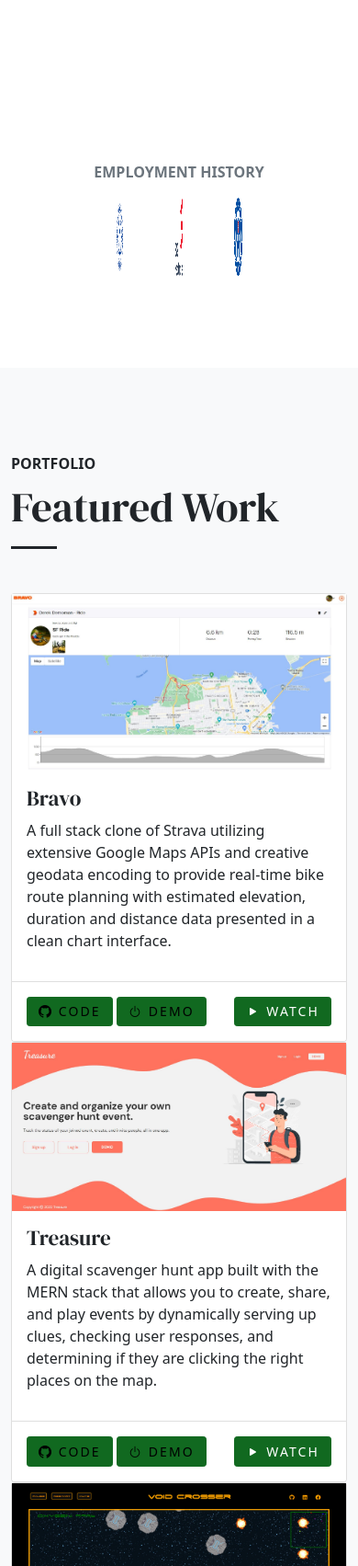
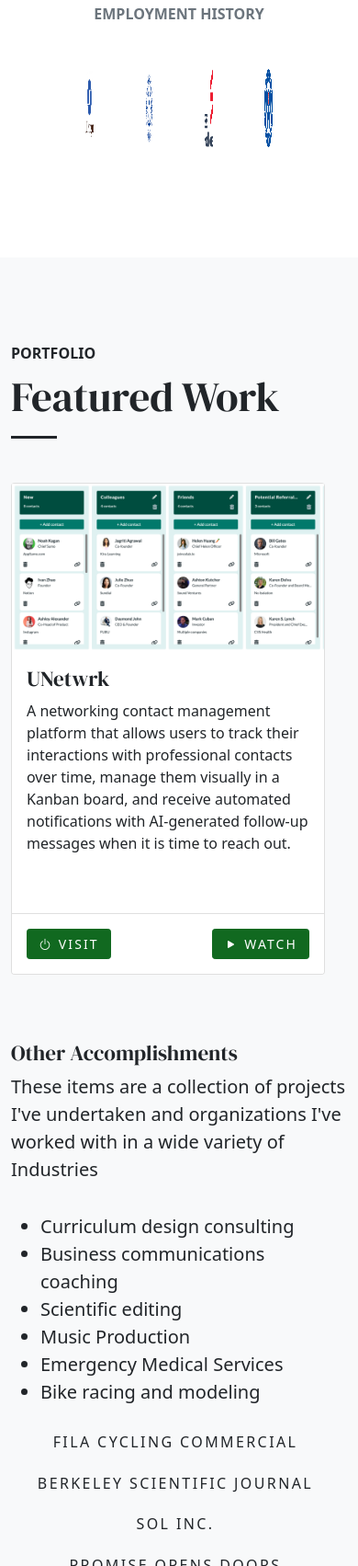
Before and after one commit to mmoses1127/portfolio_Site, a plain HTML site: page index.html in a window 390 px wide. Shown: the part 1189-2892 px from the top of the page at 92% size. Drawn offline with nearby package versions, Linux system fonts and the light colour scheme.

Commit message:
update text, add unetwrk

```diff
--- a/index.html
+++ b/index.html
@@ -74,13 +74,13 @@
         </div>
       </div>
     </div>
-  </header>
-
-  <section id='company' class='p-section'>
-    <div class='container text-center'>
-      <label class='sup mb-3 text-muted'>Employment History</label><br />
+    <div class='container text-center mt-5'>
+      <label class='sup mb-5 text-muted'>Employment History</label><br />
 
       <div class='row justify-content-center d-flex align-items-center'>
+        <div class='col-2'>
+          <img src="img/JPM_logo.png" class='px-3'>
+        </div>
         <div class='col-2'>
           <img src="img/cnu_logo.png" class='px-3'>
         </div>
@@ -92,14 +92,38 @@
         </div>
       </div>
     </div>
-  </section>
+  </header>
+
 
   <section id='portfolio' class='p-section bg-light'>
     <div class='container'>
       <sup>Portfolio</sup>
       <h2 class='mb-5 underline'>Featured Work</h2>
 
-      <div class='row mb-5'>
+      <div class='row mb-5 w-100 overflow-auto flex-nowrap pb-2'>
+
+        <div class='col-sm-4'>
+          <div class='card h-100'>
+            <div>
+              <img class='feature-img' src='img/unetwrk_shot.png'>
+            </div>
+            <div class='card-body'>
+
+              <h3>UNetwrk</h3>
+              <p class='mb-3'>A networking contact management platform that allows users to track their interactions with professional contacts over time, manage them visually in a Kanban board, and receive automated notifications with AI-generated follow-up messages when it is time to reach out.</p>
+
+            </div>
+            <div class='card-footer'>
+              <!-- <a target='_blank' href='https://unetwrk.com' class='btn btn-sm btn-light'><i
+                  class="bi-github"></i> Code</a> -->
+              <a target='_blank' href='https://unetwrk.com'' class='btn btn-sm btn-primary'><i class="bi-power"></i>
+                Visit</a>
+              <a target='_blank' href='https://youtu.be/xik7RRf2FEM'
+                class='btn btn-sm btn-primary float-end'><i class="bi-play-fill"></i> Watch</a>
+            </div>
+          </div>
+        </div>
+
         <div class='col-sm-4'>
           <div class='card h-100'>
             <div>
@@ -114,9 +138,9 @@
 
             </div>
             <div class='card-footer'>
-              <a target='_blank' href='https://github.com/mmoses1127/Bravo' class='btn btn-sm btn-light'><i
+              <a target='_blank' href='https://github.com/mmoses1127/Bravo' class='btn btn-sm btn-primary'><i
                   class="bi-github"></i> Code</a>
-              <a target='_blank' href='https://bravo.onrender.com' class='btn btn-sm btn-light'><i class="bi-power"></i>
+              <a target='_blank' href='https://bravo.onrender.com' class='btn btn-sm btn-primary'><i class="bi-power"></i>
                 Demo</a>
               <a target='_blank' href='https://loom.com/share/a5f2c13924a44f52a34db77fdd011c69'
                 class='btn btn-sm btn-primary float-end'><i class="bi-play-fill"></i> Watch</a>
@@ -139,9 +163,9 @@
 
             </div>
             <div class='card-footer'>
-              <a target='_blank' href='https://github.com/safetyboi/Treasure' class='btn btn-sm btn-light'><i
+              <a target='_blank' href='https://github.com/safetyboi/Treasure' class='btn btn-sm btn-primary'><i
                   class="bi-github"></i> Code</a>
-              <a target='_blank' href='https://treasure-mhx1.onrender.com' class='btn btn-sm btn-light'><i
+              <a target='_blank' href='https://treasure-mhx1.onrender.com' class='btn btn-sm btn-primary'><i
                   class="bi-power"></i> Demo</a>
               <a target='_blank' href='https://www.loom.com/share/f491d2c722934622aae5eed317e21e6f'
                 class='btn btn-sm btn-primary float-end'><i class="bi-play-fill"></i> Watch</a>
@@ -245,33 +269,18 @@
           <div class='p-3 sticky-top' style='top: 85px;'>
             <img src="img/headshot.jpg" class='circle mb-3'>
 
-            <!-- <ul class='list-inline mb-0 text-center'>
+            <ul class='list-inline mb-0 text-center'>
               <li class='list-inline-item h4 mb-0 me-3'>
-                <a href='https://www.linkedin.com/in/morganjlopes/' target='_blank' class='text-light'>
+                <a href='https://www.linkedin.com/in/michael-moses-8786b615' target='_blank' class='text-dark'>
                   <i class="bi-linkedin"></i>
                 </a>
               </li>
               <li class='list-inline-item h4 mb-0 me-3'>
-                <a href='https://github.com/morganjlopes' target='_blank' class='text-light'>
+                <a href='https://github.com/mmoses1127' target='_blank' class='text-dark'>
                   <i class="bi-github"></i>
                 </a>
               </li>
-              <li class='list-inline-item h4 mb-0 me-3'>
-                <a href='https://twitter.com/MorganJLopes' target='_blank' class='text-light'>
-                  <i class="bi-twitter"></i>
-                </a>
-              </li>
-              <li class='list-inline-item h4 mb-0 me-3'>
-                <a href='https://www.instagram.com/morganjlopes/' target='_blank' class='text-light'>
-                  <i class="bi-instagram"></i>
-                </a>
-              </li>
-              <li class='list-inline-item h4 mb-0 me-3'>
-                <a href='https://www.morganjlopes.com/' target='_blank' class='text-light'>
-                  <i class="bi-rss"></i>
-                </a>
-              </li>
-            </ul> -->
+            </ul>
           </div>
         </div>
         <div class='col-sm-8'>
@@ -291,9 +300,9 @@
             that inform my design - I know what it is like to lean on technologies to get a job done in a variety of
             settings.</p>
 
-          <p class='lead'>I have plenty of experience in React, Redux, JavaScript, and Python and am very comfortable
-            working with HTML, CSS, and SCSS. On the backend, I've learned Ruby on Rails, MongoDB, Express.js, Node.js,
-            and PostgreSQL. During my coursework, I specialized in mapping APIs, including MapBox GL and Google Maps.
+          <p class='lead'>I have plenty of frontend experience in JavaScript React, Redux, and Python and am very comfortable
+            working with HTML, CSS, and SCSS. On the backend, I've worked extensively in Java Springboot, Ruby on Rails, MongoDB, Express.js, Node.js,
+            and PostgreSQL. At JP Morgan, I gained a deep knowledge of building and maintaining enterprise-level distributed systems of microservices running entirely in the cloud. When developing my own company and application UNetwrk, I worked with API integration and webhook processing from third parties such as Stripe, Twilio, and Sendgrid. During my coursework, I specialized in mapping APIs, including MapBox GL and Google Maps.
             Whichever tools I am using, I love working through tough challenges until the pieces come together and a
             feature suddenly clicks to life.</p>
 
@@ -301,10 +310,10 @@
             to fill a full stack role and would be thrilled to contribute to the following industries:</p>
 
           <ul class='lead'>
+            <li>Fintech (Financial Technology)</li>
             <li>Athletic Performance Tracking</li>
             <li>Healthcare Technology</li>
             <li>Education Technology</li>
-            <li>Fintech (Financial Technology)</li>
           </ul>
 
           <p class='lead'>My story does not start on my first day of software engineering courses - I have personal
@@ -473,7 +482,7 @@
         <li>Cycling (road, mountain, gravel, all of it)</li>
         <li>Video Games (I grew up on JRPG and RTS)</li>
         <li>Reading (I'm big on sci-fi and fantasy)</li>
-        <li>Music Production (I dabble)</li>
+        <li>Music Production</li>
       </ul>
 
       <div class='mt-5'>
--- a/style.css
+++ b/style.css
@@ -196,3 +196,21 @@ header.p-section {
 .green {
   color: rgba(17, 105, 32);
 }
+
+/* Customize scrollbar style */
+::-webkit-scrollbar {
+  width: 10px;
+}
+
+::-webkit-scrollbar-track {
+  background-color: #f1f1f1;
+}
+
+::-webkit-scrollbar-thumb {
+  background-color: #888;
+  border-radius: 10px;
+}
+
+::-webkit-scrollbar-thumb:hover {
+  background-color: #555;
+}
```
Also changed, not shown: img/JPM_logo.png (added), img/unetwrk_shot.png (added), 6 other files.
